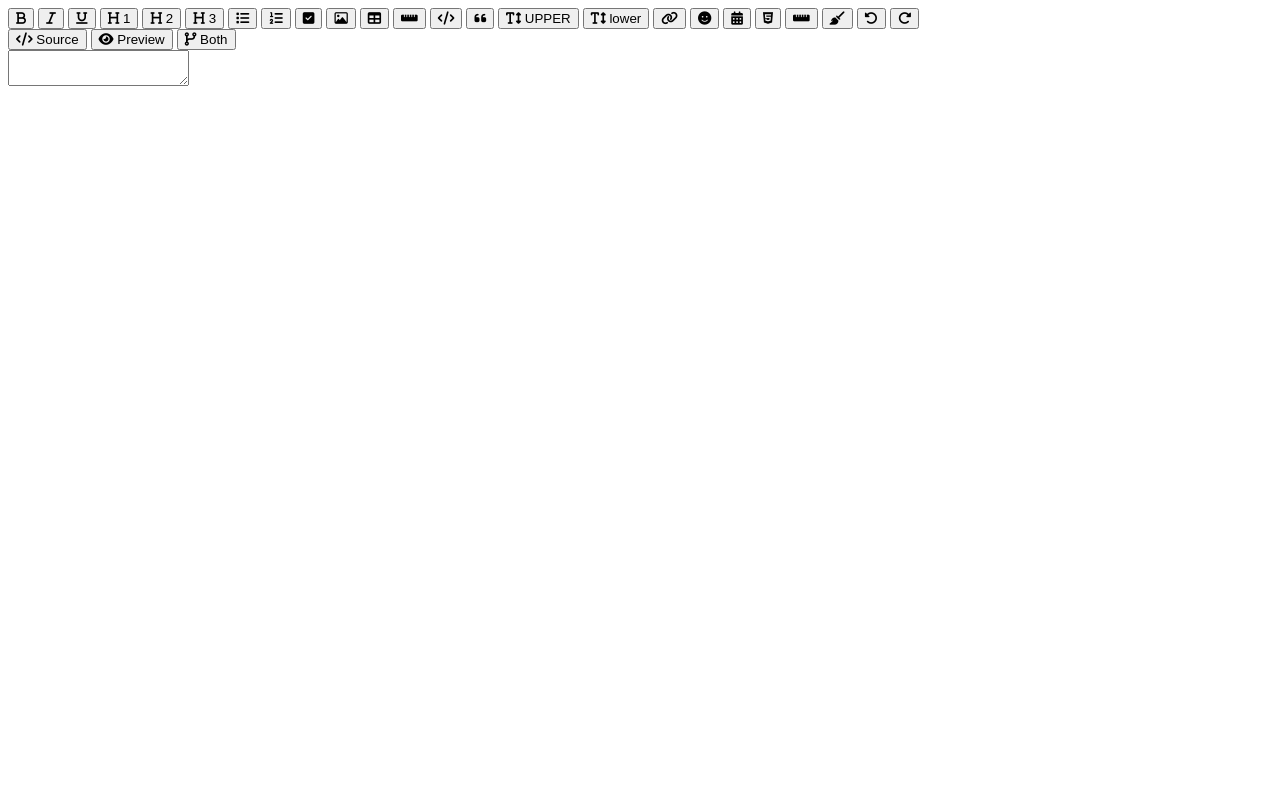
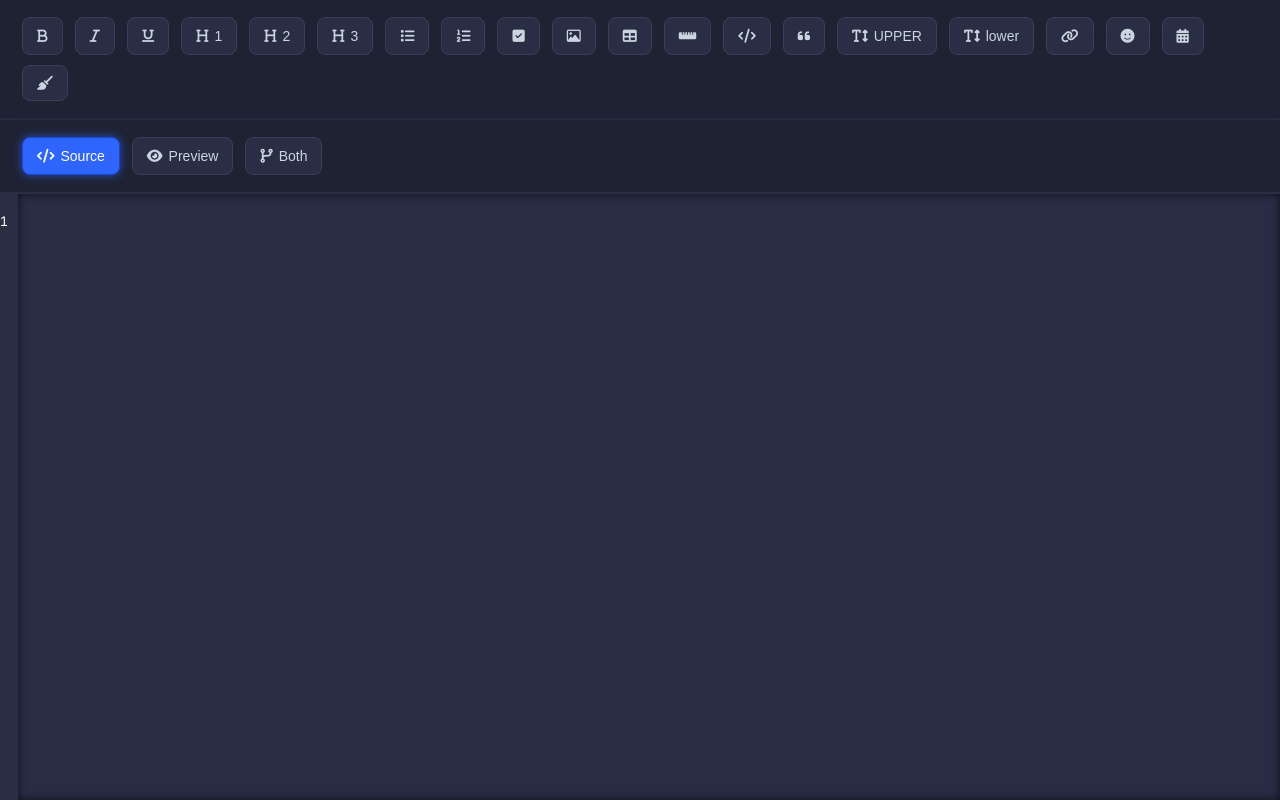
Before and after one commit to luigi043/Markdown-typescript, a plain HTML site: page index.html in a window 1280 px wide. Drawn offline with nearby package versions, Linux system fonts and the light colour scheme.

Commit message:
Initial commit - Editor Markdown HTML/CSS/JS

````diff
--- a/index.html
+++ b/index.html
@@ -1,62 +1,139 @@
 <!DOCTYPE html>
 <html lang="en">
+
 <head>
   <meta charset="UTF-8" />
-  <meta name="viewport" content="width=device-width, initial-scale=1.0"/>
+  <meta name="viewport" content="width=device-width, initial-scale=1.0" />
   <title>Markdown Editor</title>
+
   <!-- Fonts and Icons -->
   <link href="https://fonts.googleapis.com/css2?family=JetBrains+Mono&display=swap" rel="stylesheet" />
   <link href="https://cdnjs.cloudflare.com/ajax/libs/font-awesome/6.4.0/css/all.min.css" rel="stylesheet" />
 
+  <!-- Markdown parsing library -->
+  <script src="https://cdn.jsdelivr.net/npm/marked/marked.min.js"></script>
 
+  <!-- Custom CSS stylesheet -->
+  <link rel="stylesheet" href="style.css" />
+
+  <!-- Custom JavaScript loaded with defer to run after HTML parsing -->
+  <script src="script.js" defer></script>
 </head>
+
 <body>
 
-  <!-- Toolbar -->
+  <!-- Toolbar with buttons to insert markdown syntax or perform actions -->
   <div class="toolbar">
-    <button onclick="insertTag('**', '**')"><i class="fa-solid fa-bold"></i></button>
-    <button onclick="insertTag('*', '*')"><i class="fa-solid fa-italic"></i></button>
-    <button onclick="insertTag('__', '__')"><i class="fa-solid fa-underline"></i></button>
-    <button onclick="insertTag('# ', '')"><i class="fa-solid fa-heading"></i> 1</button>
-    <button onclick="insertTag('## ', '')"><i class="fa-solid fa-heading"></i> 2</button>
-    <button onclick="insertTag('### ', '')"><i class="fa-solid fa-heading"></i> 3</button>
-    <button onclick="insertTag('- ', '')"><i class="fa-solid fa-list"></i></button>
-    <button onclick="insertTag('1. ', '')"><i class="fa-solid fa-list-ol"></i></button>
-    <button onclick="insertTag('- [ ] ', '')"><i class="fa-solid fa-check-square"></i></button>
-    <button onclick="insertTag('![alt text](image-url)', '')"><i class="fa-regular fa-image"></i></button>
-    <button onclick="insertTag('| Header | Header |\n| ------ | ------ |\n| Cell | Cell |', '')"><i class="fa-solid fa-table"></i></button>
-    <button onclick="insertTag('---', '')"><i class="fa-solid fa-ruler-horizontal"></i></button>
-    <button onclick="insertTag('```\n', '\n```')"><i class="fa-solid fa-code"></i></button>
-    <button onclick="insertTag('> ', '')"><i class="fa-solid fa-quote-left"></i></button>
-    <button onclick="toUppercase()"><i class="fa-solid fa-text-height"></i> UPPER</button>
-    <button onclick="toLowercase()"><i class="fa-solid fa-text-height"></i> lower</button>
-    <button onclick="insertTag('[link text](url)', '')"><i class="fa-solid fa-link"></i></button>
-    <button onclick="insertTag('😊', '')"><i class="fa-solid fa-face-smile"></i></button>
-    <button onclick="insertDateTime()"><i class="fa-solid fa-calendar-days"></i></button>
-    <button onclick="insertTag('&copy;', '')"><i class="fa-brands fa-html5"></i></button>
-    <button onclick="insertTag('<div style=\'page-break-after: always\'></div>', '')"><i class="fa-solid fa-ruler-horizontal"></i></button>
-    <button onclick="clearEditor()"><i class="fa-solid fa-broom"></i></button>
-    <button onclick="undoEdit()"><i class="fa-solid fa-rotate-left"></i></button>
-    <button onclick="redoEdit()"><i class="fa-solid fa-rotate-right"></i></button>
+    <!-- Bold text -->
+    <button onclick="insertTag('**', '**')" title="Bold">
+      <i class="fa-solid fa-bold"></i>
+    </button>
+    <!-- Italic text -->
+    <button onclick="insertTag('*', '*')" title="Italic">
+      <i class="fa-solid fa-italic"></i>
+    </button>
+    <!-- Underline text -->
+    <button onclick="insertTag('<u>', '</u>')" title="Underline">
+      <i class="fa-solid fa-underline"></i>
+    </button>
+    <!-- Heading level 1 -->
+    <button onclick="insertTag('# ', '')" title="Heading 1">
+      <i class="fa-solid fa-heading"></i> 1
+    </button>
+    <!-- Heading level 2 -->
+    <button onclick="insertTag('## ', '')" title="Heading 2">
+      <i class="fa-solid fa-heading"></i> 2
+    </button>
+    <!-- Heading level 3 -->
+    <button onclick="insertTag('### ', '')" title="Heading 3">
+      <i class="fa-solid fa-heading"></i> 3
+    </button>
+    <!-- Unordered list -->
+    <button onclick="insertTag('- ', '')" title="Unordered List">
+      <i class="fa-solid fa-list"></i>
+    </button>
+    <!-- Ordered list -->
+    <button onclick="insertTag('1. ', '')" title="Ordered List">
+      <i class="fa-solid fa-list-ol"></i>
+    </button>
+    <!-- Task list -->
+    <button onclick="insertTag('- [ ] ', '')" title="Task List">
+      <i class="fa-solid fa-check-square"></i>
+    </button>
+    <!-- Insert image syntax -->
+    <button onclick="insertTag('![alt text](image-url)', '')" title="Image">
+      <i class="fa-regular fa-image"></i>
+    </button>
+    <!-- Insert table syntax -->
+    <button onclick="insertTag('| Header | Header |\n| ------ | ------ |\n| Cell | Cell |', '')" title="Table">
+      <i class="fa-solid fa-table"></i>
+    </button>
+    <!-- Horizontal rule -->
+    <button onclick="insertTag('---', '')" title="Horizontal Rule">
+      <i class="fa-solid fa-ruler-horizontal"></i>
+    </button>
+    <!-- Code block -->
+    <button onclick="insertTag('```\n', '\n```')" title="Code Block">
+      <i class="fa-solid fa-code"></i>
+    </button>
+    <!-- Blockquote -->
+    <button onclick="insertTag('> ', '')" title="Blockquote">
+      <i class="fa-solid fa-quote-left"></i>
+    </button>
+    <!-- Convert selected text to uppercase -->
+    <button onclick="toUppercase()" title="Uppercase">
+      <i class="fa-solid fa-text-height"></i> UPPER
+    </button>
+    <!-- Convert selected text to lowercase -->
+    <button onclick="toLowercase()" title="Lowercase">
+      <i class="fa-solid fa-text-height"></i> lower
+    </button>
+    <!-- Insert link syntax -->
+    <button onclick="insertTag('[link text](url)', '')" title="Link">
+      <i class="fa-solid fa-link"></i>
+    </button>
+    <!-- Insert emoji -->
+    <button onclick="insertTag('😊', '')" title="Emoji">
+      <i class="fa-solid fa-face-smile"></i>
+    </button>
+    <!-- Insert current date and time -->
+    <button onclick="insertDateTime()" title="Insert DateTime">
+      <i class="fa-solid fa-calendar-days"></i>
+    </button>
+    <!-- Clear the editor content -->
+    <button onclick="clearEditor()" title="Clear Editor">
+      <i class="fa-solid fa-broom"></i>
+    </button>
   </div>
 
-  <!-- Mode Selector -->
+  <!-- Mode selector buttons to switch editor display -->
   <div class="button-group">
-    <button onclick="setMode('source')" id="btn-source" class="active"><i class="fa-solid fa-code"></i> Source</button>
-    <button onclick="setMode('preview')" id="btn-preview"><i class="fa-solid fa-eye"></i> Preview</button>
-    <button onclick="setMode('both')" id="btn-both"><i class="fa-solid fa-code-branch"></i> Both</button>
+    <!-- Show raw markdown source -->
+    <button onclick="setMode('source')" id="btn-source" class="active" title="Source">
+      <i class="fa-solid fa-code"></i> Source
+    </button>
+    <!-- Show rendered preview -->
+    <button onclick="setMode('preview')" id="btn-preview" title="Preview">
+      <i class="fa-solid fa-eye"></i> Preview
+    </button>
+    <!-- Show both source and preview -->
+    <button onclick="setMode('both')" id="btn-both" title="Both">
+      <i class="fa-solid fa-code-branch"></i> Both
+    </button>
   </div>
 
-  <!-- Editor Area -->
+  <!-- Main editor area containing line numbers, textarea, and preview -->
   <div class="editor-wrapper">
-    <div class="line-numbers" id="lineNumbers"></div>
     <div class="editor-container">
+      <!-- Line numbers synced with textarea lines -->
+      <div class="line-numbers" id="lineNumbers"></div>
+      <!-- Textarea for markdown input -->
       <textarea id="editor" oninput="updatePreview()" onscroll="syncScroll()"></textarea>
+      <!-- Preview area for rendered markdown, hidden by default -->
       <div class="preview" id="preview" style="display: none;"></div>
     </div>
   </div>
 
+</body>
 
-
-</body>
 </html>
--- a/script.js
+++ b/script.js
@@ -1,104 +1,125 @@
+// Select DOM elements
 const editor = document.getElementById('editor');
 const preview = document.getElementById('preview');
 const lineNumbers = document.getElementById('lineNumbers');
-    let undoStack = [], redoStack = [];
 
-    function insertTag(startTag, endTag) {
+// Load saved content from LocalStorage when the page loads
+window.onload = () => {
+  const saved = localStorage.getItem('markdown');
+  if (saved) {
+    editor.value = saved;
+    updatePreview();
+  }
+  updateLineNumbers();
+};
+
+// Update the preview pane with parsed markdown (requires marked.js)
+function updatePreview() {
+  const markdownText = editor.value;
+  preview.innerHTML = marked.parse(markdownText);
+  localStorage.setItem('markdown', markdownText);
+  updateLineNumbers();
+}
+
+// Update line numbers based on the number of lines in the editor
+function updateLineNumbers() {
+  const lines = editor.value.split('\n').length;
+  lineNumbers.innerHTML = Array.from({ length: lines }, (_, i) => i + 1).join('<br>');
+}
+
+// Synchronize vertical scrolling between editor, preview, and line numbers
+function syncScroll() {
+  // Sync vertical scroll positions for the three elements
+  lineNumbers.scrollTop = editor.scrollTop;
+  preview.scrollTop = editor.scrollTop;
+}
+
+// Insert tags around the selected text in the editor
+function insertTag(openTag, closeTag) {
   const start = editor.selectionStart;
   const end = editor.selectionEnd;
-      const text = editor.value;
-      const selected = text.substring(start, end);
-      const replacement = startTag + selected + endTag;
-      editor.setRangeText(replacement, start, end, 'end');
+  const selected = editor.value.substring(start, end);
+  const before = editor.value.substring(0, start);
+  const after = editor.value.substring(end);
+
+  editor.value = before + openTag + selected + closeTag + after;
+  editor.focus();
   updatePreview();
 }
 
-    function updatePreview() {
-      const markedText = editor.value
-        .replace(/^### (.*$)/gim, '<h3>$1</h3>')
-        .replace(/^## (.*$)/gim, '<h2>$1</h2>')
-        .replace(/^# (.*$)/gim, '<h1>$1</h1>')
-        .replace(/\*\*(.*?)\*\*/gim, '<b>$1</b>')
-        .replace(/\*(.*?)\*/gim, '<i>$1</i>')
-        .replace(/__(.*?)__/gim, '<u>$1</u>')
-        .replace(/`{3}(.*?)`{3}/gims, '<pre>$1</pre>')
-        .replace(/`(.*?)`/gim, '<code>$1</code>')
-        .replace(/!\[(.*?)\]\((.*?)\)/gim, "<img alt='$1' src='$2' />")
-        .replace(/\[(.*?)\]\((.*?)\)/gim, "<a href='$2'>$1</a>")
-        .replace(/\n$/gim, '<br />');
-      preview.innerHTML = markedText;
-      updateLineNumbers();
-    }
-
-    function updateLineNumbers() {
-      const lines = editor.value.split('\n').length;
-      lineNumbers.innerHTML = Array.from({length: lines}, (_, i) => i + 1).join('<br>');
-    }
-
-    function syncScroll() {
-      preview.scrollTop = editor.scrollTop;
-    }
-
-    function setMode(mode) {
-      document.getElementById('btn-source').classList.remove('active');
-      document.getElementById('btn-preview').classList.remove('active');
-      document.getElementById('btn-both').classList.remove('active');
-      document.getElementById(`btn-${mode}`).classList.add('active');
-
-      if (mode === 'source') {
-        editor.style.display = 'block';
-        preview.style.display = 'none';
-        editor.style.width = '100%';
-      } else if (mode === 'preview') {
-        editor.style.display = 'none';
-        preview.style.display = 'block';
-        preview.style.width = '100%';
-      } else {
-        editor.style.display = 'block';
-        preview.style.display = 'block';
-        editor.style.width = '50%';
-        preview.style.width = '50%';
-      }
-    }
-
+// Convert selected text to UPPERCASE
 function toUppercase() {
-      editor.value = editor.value.toUpperCase();
+  const start = editor.selectionStart;
+  const end = editor.selectionEnd;
+  const selected = editor.value.substring(start, end).toUpperCase();
+  editor.setRangeText(selected, start, end, 'end');
   updatePreview();
 }
 
+// Convert selected text to lowercase
 function toLowercase() {
-      editor.value = editor.value.toLowerCase();
+  const start = editor.selectionStart;
+  const end = editor.selectionEnd;
+  const selected = editor.value.substring(start, end).toLowerCase();
+  editor.setRangeText(selected, start, end, 'end');
   updatePreview();
 }
 
+// Insert current date and time at the cursor position
 function insertDateTime() {
-      const now = new Date();
-      insertTag(now.toLocaleString(), '');
+  const now = new Date().toLocaleString();
+  insertTag(now, '');
 }
 
+// Clear the editor content with a confirmation prompt
 function clearEditor() {
+  if (confirm('Are you sure you want to clear the editor?')) {
     editor.value = '';
-      updatePreview();
-    }
-
-    function undoEdit() {
-      redoStack.push(editor.value);
-      if (undoStack.length) {
-        editor.value = undoStack.pop();
+    localStorage.removeItem('markdown');
     updatePreview();
   }
 }
 
-    function redoEdit() {
-      if (redoStack.length) {
-        undoStack.push(editor.value);
-        editor.value = redoStack.pop();
-        updatePreview();
+// Switch display mode between source, preview, and both
+function setMode(mode) {
+  const buttons = ['source', 'preview', 'both'];
+  buttons.forEach(id => {
+    document.getElementById('btn-' + id).classList.remove('active');
+  });
+  document.getElementById('btn-' + mode).classList.add('active');
+
+  switch (mode) {
+    case 'source':
+      editor.style.display = 'block';
+      preview.style.display = 'none';
+      lineNumbers.style.display = 'block';
+      break;
+    case 'preview':
+      editor.style.display = 'none';
+      preview.style.display = 'block';
+      lineNumbers.style.display = 'none';
+      break;
+    case 'both':
+      editor.style.display = 'block';
+      preview.style.display = 'block';
+      lineNumbers.style.display = 'block';
+      break;
   }
 }
 
-    editor.addEventListener('input', () => {
-      undoStack.push(editor.value);
-    });
+// Adjust the editor height to fill the screen considering toolbar and button group heights
+function adjustEditorHeight() {
+  const toolbar = document.querySelector('.toolbar');
+  const buttonGroup = document.querySelector('.button-group');
+  const editorWrapper = document.querySelector('.editor-wrapper');
 
-    updatePreview();
+  const toolbarHeight = (toolbar ? toolbar.offsetHeight : 0) + (buttonGroup ? buttonGroup.offsetHeight : 0);
+  document.documentElement.style.setProperty('--toolbar-height', toolbarHeight + 'px');
+  if (editorWrapper) {
+    editorWrapper.style.height = `calc(100vh - ${toolbarHeight}px)`;
+  }
+}
+
+// Run on page load and window resize to keep editor height updated
+window.addEventListener('load', adjustEditorHeight);
+window.addEventListener('resize', adjustEditorHeight);
--- a/style.css
+++ b/style.css
@@ -1,59 +1,147 @@
- body {
+/* Reset margin and padding, set height and font globally */
+html, body {
   margin: 0;
-      font-family: 'JetBrains Mono', monospace;
-      background: #f4f4f4;
+  padding: 0;
+  height: 100%;
+  overflow: hidden; /* Prevent page scroll */
+  font-family: 'JetBrains Mono', monospace; /* Monospace font for editor */
+  background: #121320; /* Dark background */
+  color: #e0e0e0; /* Light text color */
 }
+
+/* Toolbar and button group container styles */
 .toolbar, .button-group {
   display: flex;
   flex-wrap: wrap;
-      background: #2c3e50;
-      padding: 10px;
+  background: #1f2233; /* Darker blue background */
+  padding: 12px 16px;
+  border-bottom: 2px solid #2a2e44;
+  box-shadow: 0 2px 5px rgba(0,0,0,0.5);
+  max-height: none;
+  overflow: visible;
 }
+
+/* Buttons inside toolbar and button group */
 .toolbar button, .button-group button {
-      background: #34495e;
+  background: #2a2e44; /* Dark button background */
+  color: #cbd5e1; /* Light button text */
+  border: 1px solid #3a3f59;
+  margin: 5px 6px;
+  padding: 10px 14px;
+  cursor: pointer;
+  border-radius: 8px;
+  font-size: 14px;
+  transition: background-color 0.3s ease, transform 0.15s ease;
+  display: flex;
+  align-items: center;
+  gap: 6px; /* Space between icon/text inside button */
+}
+
+/* Hover effect for buttons */
+.toolbar button:hover, .button-group button:hover {
+  background: #3d4370;
+  transform: scale(1.08);
   color: #fff;
-      border: none;
-      margin: 2px;
-      padding: 10px;
-      cursor: pointer;
-      font-size: 16px;
 }
-    .toolbar button:hover, .button-group button:hover {
-      background: #1abc9c;
+
+/* Active button styling */
+.button-group button.active {
+  background: #2f65ff; /* Bright blue */
+  color: #fff;
+  border-color: #1a45d9;
+  box-shadow: 0 0 10px #2f65ffaa; /* Glowing effect */
 }
-    .button-group .active {
-      background: #16a085;
-    }
+
+/* Container holding editor and preview side-by-side */
 .editor-wrapper {
   display: flex;
-      height: calc(100vh - 110px);
+  flex-direction: row;
+  height: calc(100vh - 96px); /* Fill viewport minus toolbar/button heights */
+  overflow: hidden;
 }
+
+/* Editor container style */
+.editor-container {
+  display: flex;
+  flex: 1; /* Take available space */
+  background: #1f2233; /* Dark background */
+  overflow: hidden;
+  box-shadow: inset 2px 0 6px rgba(0,0,0,0.8); /* Inner shadow left side */
+  position: relative;
+}
+
+/* Line numbers sidebar style */
 .line-numbers {
-      background: #ecf0f1;
-      padding: 10px;
+  width: auto;
+  background: #2a2e44; /* Dark blue */
+  padding: 18px 10px 18px 0;
   text-align: right;
-      user-select: none;
-      color: #7f8c8d;
+  font-size: 13px;
+  color: #ffffff;
+  user-select: auto;
+  overflow-y: auto;
+  font-variant-numeric: tabular-nums; /* Align numbers nicely */
+  line-height: 1.5;
+  box-sizing: border-box;
 }
-    .editor-container {
-      flex: 1;
-      display: flex;
-      flex-direction: row;
+
+/* Textarea styles to synchronize height with line numbers */
+textarea {
+  width: 100%;
+  resize: none;
+  font-family: 'JetBrains Mono', monospace;
+  font-size: 15px;
+  padding: 14px 18px;
+  border: none;
+  outline: none;
+  height: 100%;
+  background: #282c44; /* Slightly lighter dark */
+  color: #e0e0e0;
+  overflow-y: auto;
+  box-shadow: inset 0 0 8px #000a; /* Inner subtle shadow */
+  transition: background-color 0.3s ease;
+  line-height: 1.5;
+  box-sizing: border-box;
 }
-    textarea#editor {
-      width: 50%;
-      padding: 10px;
-      font-family: 'JetBrains Mono', monospace;
-      font-size: 16px;
-      border: none;
-      resize: none;
-      outline: none;
+
+/* Highlighted textarea on focus */
+textarea:focus {
+  background-color: #3a4060;
+  box-shadow: 0 0 10px #2f65ff; /* Blue glow */
 }
+
+/* Markdown preview pane style */
 .preview {
-      width: 50%;
-      padding: 10px;
-      background: #fff;
-      overflow-y: auto;
-      font-family: Arial, sans-serif;
-      border-left: 1px solid #ccc;
+  width: 100%;
+  padding: 18px 22px;
+  overflow: auto;
+  background: #fafafa; /* Light background for reading */
+  color: #222; /* Dark text */
+  font-family: -apple-system, BlinkMacSystemFont, "Segoe UI", Roboto, Oxygen,
+    Ubuntu, Cantarell, "Open Sans", "Helvetica Neue", sans-serif;
+  box-shadow: inset 0 0 8px #0002;
+  border-left: 1px solid #ddd;
 }
+
+/* Text selection style */
+::selection {
+  background: #3f72f0aa; /* Semi-transparent blue */
+  color: #fff;
+}
+
+/* Responsive styles for small screens */
+@media (max-width: 768px) {
+  .editor-wrapper {
+    flex-direction: column; /* Stack editor and preview vertically */
+  }
+
+  .editor-container, .preview {
+    height: 50%; /* Each takes half viewport height */
+    box-shadow: none;
+  }
+
+  .preview {
+    border-left: none;
+    border-top: 1px solid #ddd;
+  }
+}
````
Also changed, not shown: image.png (added), 1 other file. Lines whose indentation alone changed are shown as unchanged.
